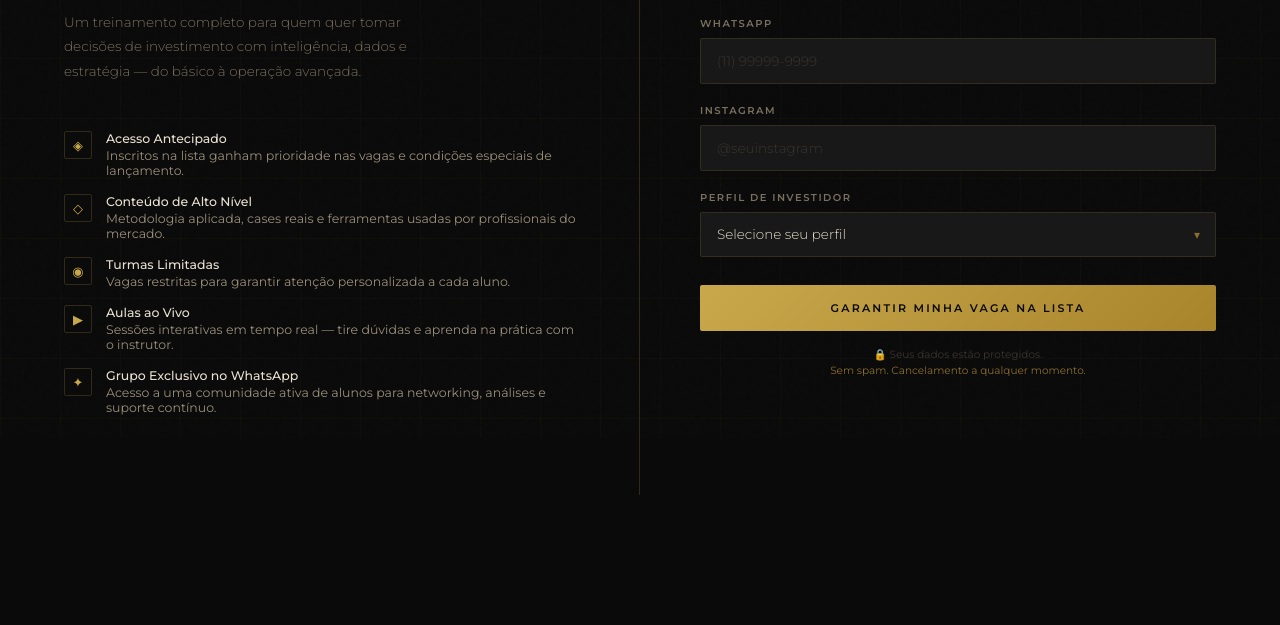
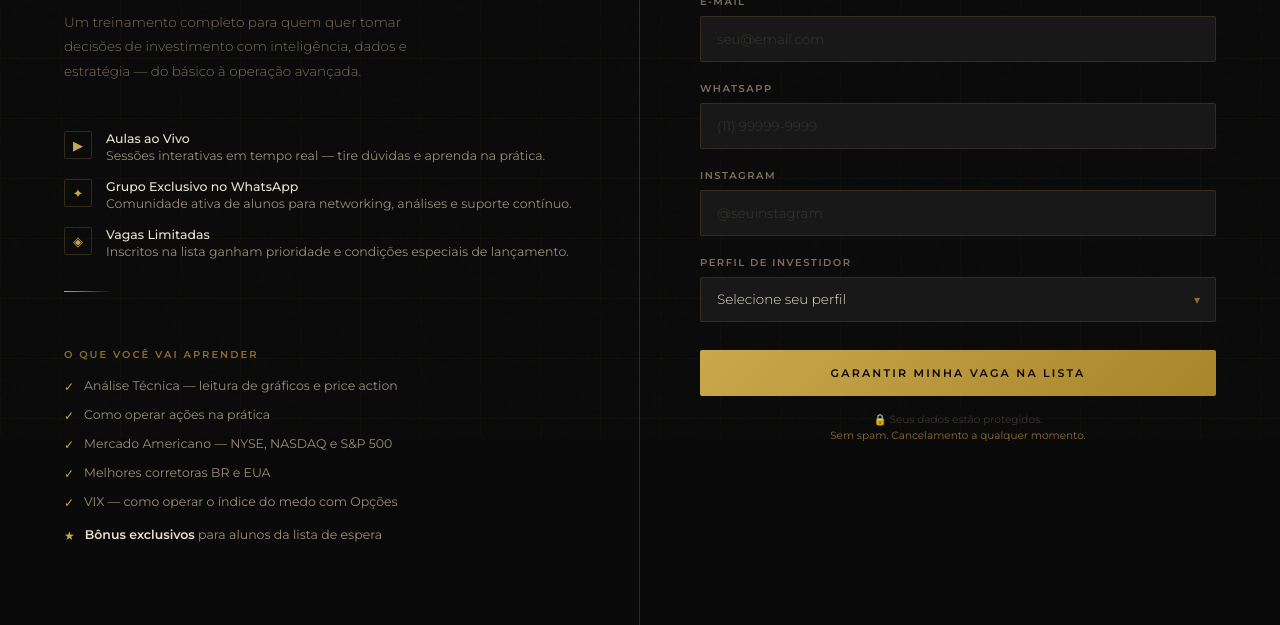
Before and after one commit to mateusvelasquezsocialmedia-oss/lista-espera, a plain HTML site: page index.html in a window 1280 px wide. Shown: the part 362-987 px from the top of the page. Before the commit the page ends 857 px from the top, so only its background shows below. Drawn offline with nearby package versions, Linux system fonts and the light colour scheme.

Commit message:
Update index.html

```diff
--- a/index.html
+++ b/index.html
@@ -307,6 +307,18 @@
     50%       { opacity: 0.3; }
   }
 
+
+  .topics { display: flex; flex-direction: column; gap: 10px; }
+  .topic {
+    display: flex; align-items: flex-start; gap: 10px;
+    font-size: 12.5px; color: #9A8F7A; line-height: 1.5;
+  }
+  .topic-check {
+    color: var(--gold); font-size: 12px; flex-shrink: 0; margin-top: 1px;
+  }
+  .topic-bonus { margin-top: 4px; }
+  .topic strong { color: var(--text); }
+
   /* Mobile */
   @media (max-width: 768px) {
     .wrapper {
@@ -346,40 +358,39 @@
 
     <div class="perks">
       <div class="perk">
-        <div class="perk-icon">◈</div>
+        <div class="perk-icon">&#9654;</div>
         <div>
-          <strong>Acesso Antecipado</strong>
-          Inscritos na lista ganham prioridade nas vagas e condições especiais de lançamento.
+          <strong>Aulas ao Vivo</strong>
+          Sess&#245;es interativas em tempo real &mdash; tire d&#250;vidas e aprenda na pr&#225;tica.
         </div>
       </div>
       <div class="perk">
-        <div class="perk-icon">◇</div>
+        <div class="perk-icon">&#10022;</div>
         <div>
-          <strong>Conteúdo de Alto Nível</strong>
-          Metodologia aplicada, cases reais e ferramentas usadas por profissionais do mercado.
+          <strong>Grupo Exclusivo no WhatsApp</strong>
+          Comunidade ativa de alunos para networking, an&#225;lises e suporte cont&#237;nuo.
         </div>
       </div>
       <div class="perk">
-        <div class="perk-icon">◉</div>
+        <div class="perk-icon">&#9672;</div>
         <div>
-          <strong>Turmas Limitadas</strong>
-          Vagas restritas para garantir atenção personalizada a cada aluno.
+          <strong>Vagas Limitadas</strong>
+          Inscritos na lista ganham prioridade e condi&#231;&#245;es especiais de lan&#231;amento.
         </div>
       </div>
-      <div class="perk">
-        <div class="perk-icon">▶</div>
-        <div>
-          <strong>Aulas ao Vivo</strong>
-          Sessões interativas em tempo real — tire dúvidas e aprenda na prática com o instrutor.
-        </div>
-      </div>
-      <div class="perk">
-        <div class="perk-icon">✦</div>
-        <div>
-          <strong>Grupo Exclusivo no WhatsApp</strong>
-          Acesso a uma comunidade ativa de alunos para networking, análises e suporte contínuo.
-        </div>
-      </div>
+    </div>
+
+    <div class="divider" style="margin-top:32px;"></div>
+
+    <p style="font-size:10px; letter-spacing:0.2em; text-transform:uppercase; color:var(--gold-dim); font-weight:600; margin-top:28px; margin-bottom:16px;">O que voc&#234; vai aprender</p>
+
+    <div class="topics">
+      <div class="topic"><span class="topic-check">&#10003;</span><span>An&#225;lise T&#233;cnica &mdash; leitura de gr&#225;ficos e price action</span></div>
+      <div class="topic"><span class="topic-check">&#10003;</span><span>Como operar a&#231;&#245;es na pr&#225;tica</span></div>
+      <div class="topic"><span class="topic-check">&#10003;</span><span>Mercado Americano &mdash; NYSE, NASDAQ e S&amp;P 500</span></div>
+      <div class="topic"><span class="topic-check">&#10003;</span><span>Melhores corretoras BR e EUA</span></div>
+      <div class="topic"><span class="topic-check">&#10003;</span><span>VIX &mdash; como operar o &#237;ndice do medo com Op&#231;&#245;es</span></div>
+      <div class="topic topic-bonus"><span class="topic-check" style="color:var(--gold);">&#9733;</span><span><strong>B&#244;nus exclusivos</strong> para alunos da lista de espera</span></div>
     </div>
   </div>
 
```
